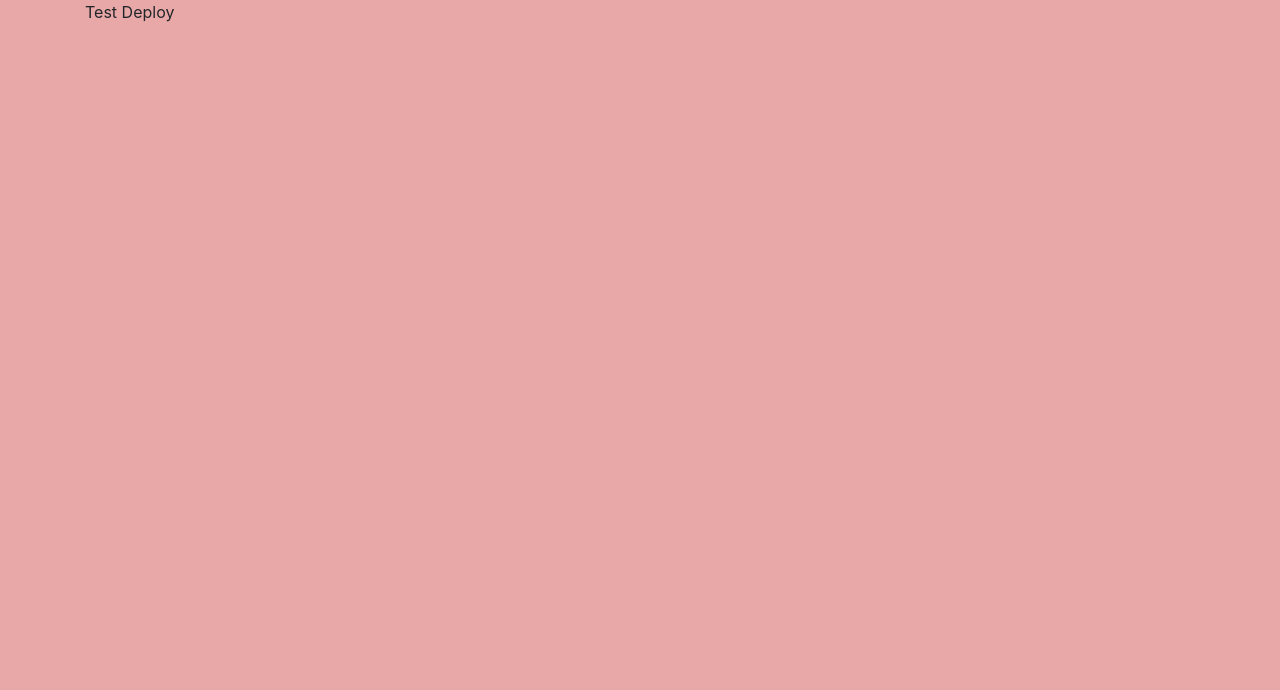
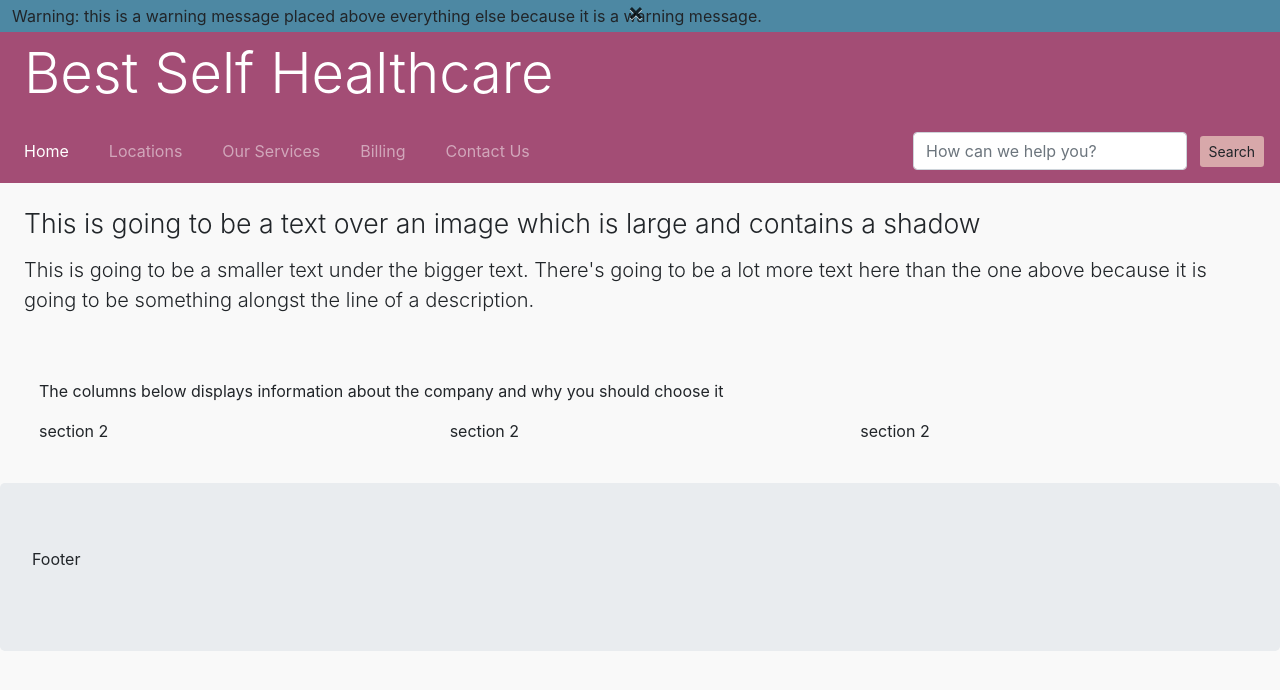
Before and after one commit to milkndcoffee/bs-healthcare, a website: page src/index.html in a window 1280 px wide. Drawn offline with Linux system fonts and the light colour scheme.

Commit message:
finished navbar and placed setup elements for future use

```diff
--- a/src/index.html
+++ b/src/index.html
@@ -13,9 +13,66 @@
 
 <body>
 
-  <div class="container">
-    <p>Test Deploy</p>
+  <div class="container-fluid">
 
+    <!-- Warnings -->
+    <div class="show pr-2 pl-2 " id="warningAtTop" style="background-color: rgb(77, 136, 163);">
+      <p class="mb-0 p-1 ">Warning: this is a warning message placed above everything else because it is a warning message.</p>
+      <button type="button" class="close fixed-top ml-auto pr-2 mt-auto" data-toggle="collapse" data-target="#warningAtTop" aria-label="Close">
+        <span aria-hidden="true">&times;</span>
+      </button>
+    </div>
+    <!-- Heading -->
+    <header class="pb-1 pt-2" style="background-color: rgb(163, 77, 117);">
+      <p class="display-4 ml-md-4 d-none d-sm-block" style="color: rgb(255, 255, 255); margin-top: 0;">Best Self Healthcare</p>
+      <p class="d-block d-sm-none" style="color: rgb(255, 255, 255); text-align: center; font-size: 26pt; letter-spacing: 3px; font-family: Arial, Helvetica, sans-serif;">Best Self Healthcare</p>
+
+      <!-- Navbar -->
+      <nav class="navbar navbar-expand-lg navbar-dark" style="background-color: rgb(163, 77, 117);">
+        <button class="navbar-toggler" type="button" data-toggle="collapse" data-target="#navbarSupportedContent">
+          <span class="navbar-toggler-icon"></span>
+        </button>
+        <form class="form-inline d-block d-sm-none" >
+          <input class="form-control mr-2 " type="search" placeholder="How can we help you?" aria-label="Search">
+        </form>
+        <div class="collapse navbar-collapse" id="navbarSupportedContent">
+          <ul class="navbar-nav mr-auto">
+            <li class="nav-item active"><a class="nav-link mr-md-4 " href="#"> Home </a></li>
+            <li class="nav-item"><a class="nav-link mr-md-4" href="#"> Locations </a></li>
+            <li class="nav-item"><a class="nav-link mr-md-4" href="#"> Our Services </a></li>
+            <li class="nav-item"><a class="nav-link mr-md-4" href="#"> Billing </a></li>
+            <li class="nav-item"><a class="nav-link mr-md-4" href="#"> Contact Us </a></li>
+          </ul>
+        </div>
+        <form class="form-inline d-none d-sm-block" >
+          <input class="form-control mr-2 " type="search" placeholder="How can we help you?" aria-label="Search">
+          <button class="btn btn-sm  " style="background-color: rgb(216, 168, 170);" type="submit">Search</button>
+        </form>
+
+      </nav>
+    </header>
+
+    <!-- Main -->
+    <main>
+      <section class="ml-4 mr-4 pt-4 pb-4">
+        <p class="display-4" style="font-size: 20pt;">This is going to be a text over an image which is large and contains a shadow</p>
+        <p class="lead">This is going to be a smaller text under the bigger text. There's going to be a lot more text here
+          than the one above because it is going to be something alongst the line of a description.
+        </p>
+        <!-- Text over image -->
+        <!-- Image -->
+      </section>
+      <section class="ml-4 mr-4 pt-4 pb-4 row">
+        <p class="col-12">The columns below displays information about the company and why you should choose it</p>
+        <p class="col-md-4">section 2</p>
+        <p class="col-md-4">section 2</p>
+        <p class="col-md-4">section 2</p>
+      </section>
+    </main>
+    <!-- Footer -->
+    <footer class="jumbotron ">
+      <p>Footer</p>
+    </footer>
   </div>
 
   <!-- Scripts -->
--- a/src/scss/styles.scss
+++ b/src/scss/styles.scss
@@ -1,5 +1,19 @@
-$bg-color: rgb(233, 168, 168);
+$bg-color: rgb(249, 249, 249);
 
 body {
   background-color: $bg-color;
 }
+
+.container-fluid {
+  padding-right:0;
+  padding-left:0;
+  margin-right:auto;
+  margin-left:auto
+}
+
+
+.nav-link:hover{
+  text-decoration: none;
+  border-bottom: 4px solid rgb(249, 249, 249);
+  margin-bottom: -4px;
+}
```
Also changed, not shown: src/css/styles.css.
